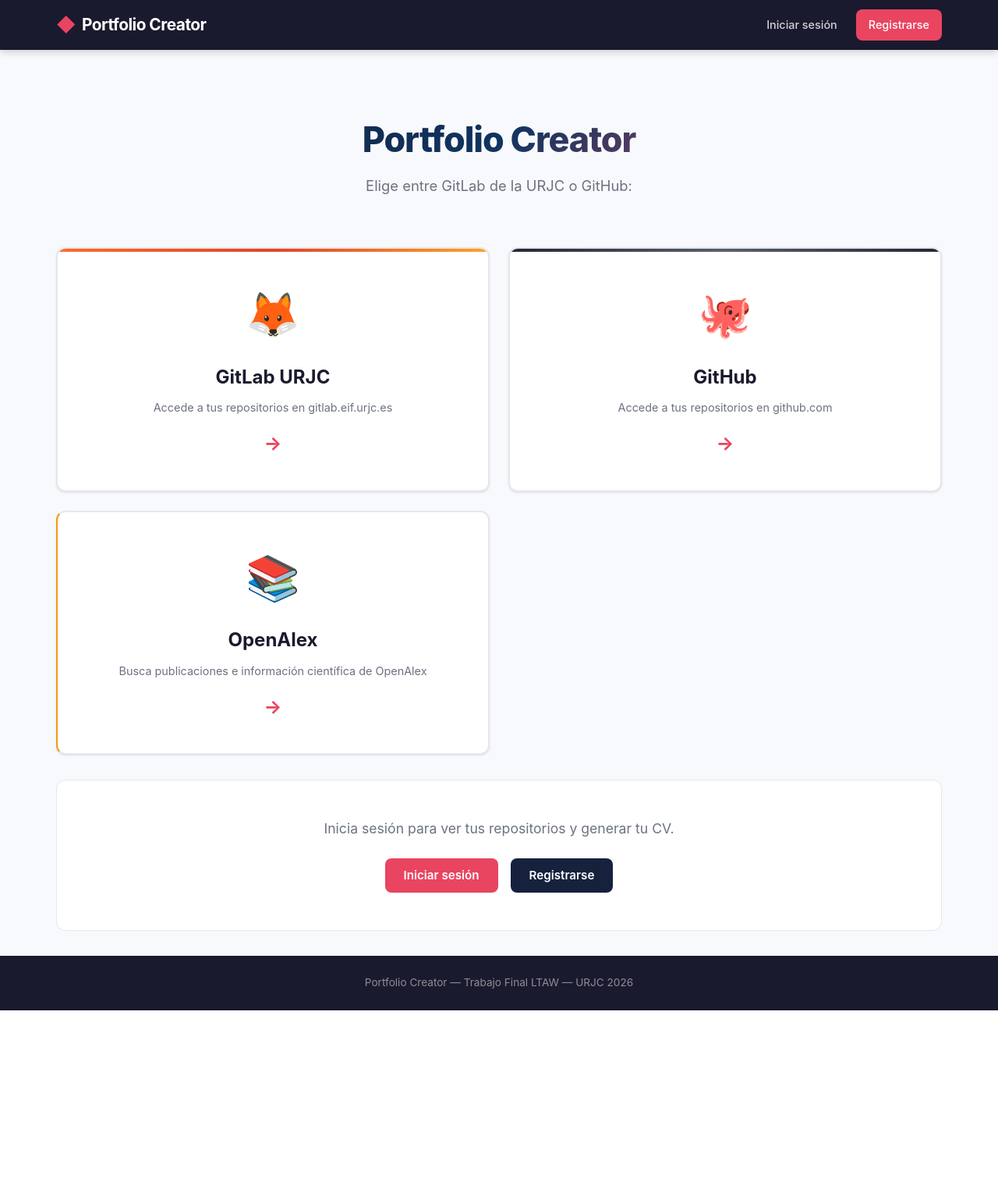
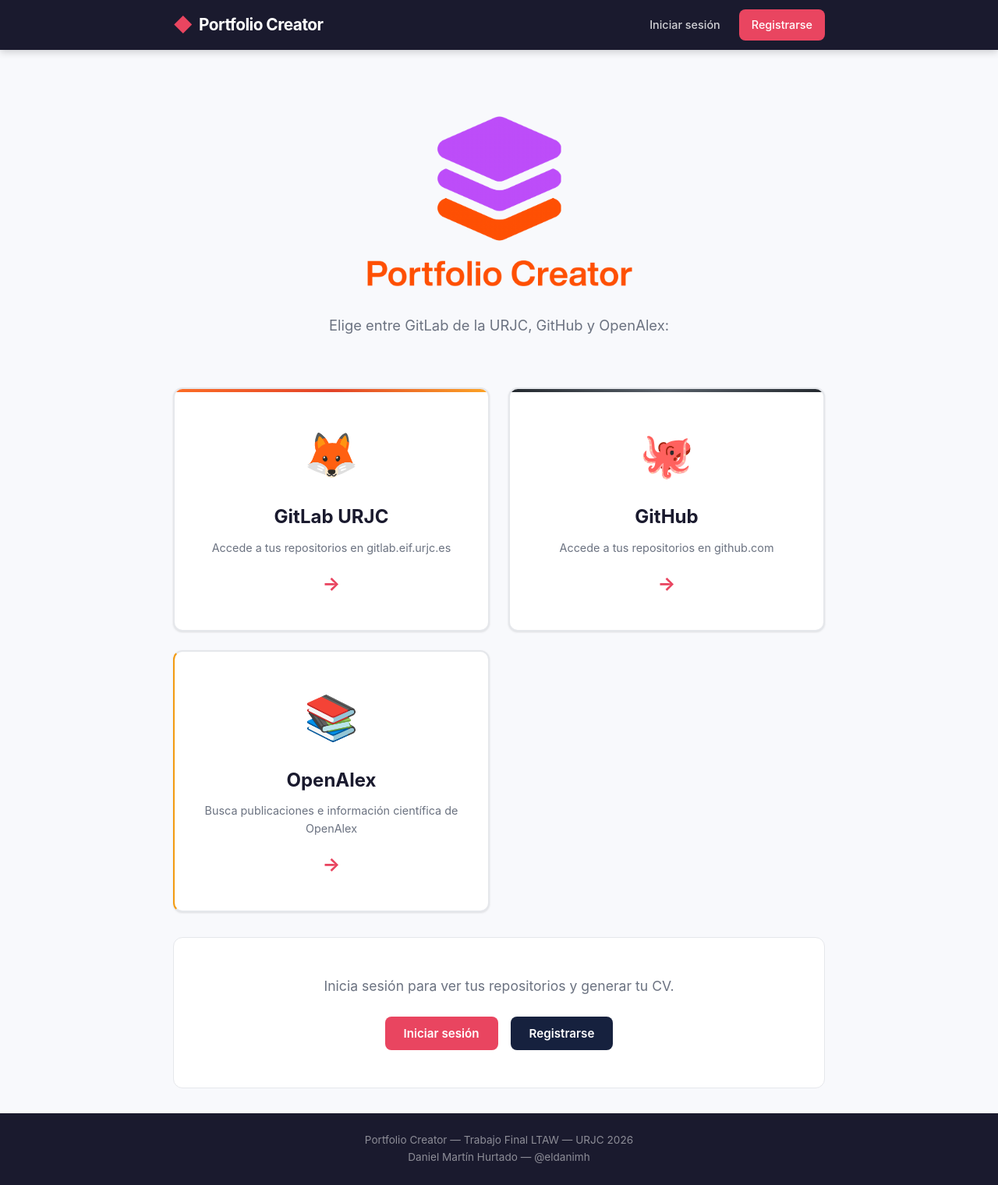
Before and after one commit to eldanimh/PortfolioCreator, a Django app: page / in a window 1280 px wide. Shown: the whole page at 78% size. Before the commit the page ends 1296 px from the top, so only its background shows below. Run offline with Django 4.2, Linux system fonts and the light colour scheme; some libraries are stand-ins or nearby versions.

Commit message:
feat: add site logo, favicon, and update homepage UI with new branding elements

```diff
--- a/portfolioCV/static/portfolioCV/css/style.css
+++ b/portfolioCV/static/portfolioCV/css/style.css
@@ -63,7 +63,7 @@ a:hover {
 }
 
 .nav-container {
-    max-width: 1200px;
+    max-width: 900px;
     margin: 0 auto;
     display: flex;
     justify-content: space-between;
@@ -139,7 +139,7 @@ a:hover {
 
 /* ─── Messages ──────────────────────────────────────────── */
 .messages-container {
-    max-width: 1200px;
+    max-width: 900px;
     margin: 1rem auto 0;
     padding: 0 2rem;
 }
@@ -178,7 +178,7 @@ a:hover {
 
 /* ─── Main Content ──────────────────────────────────────── */
 .main-content {
-    max-width: 1200px;
+    max-width: 900px;
     margin: 0 auto;
     padding: 2rem;
     width: 100%;
@@ -595,7 +595,8 @@ a:hover {
 
 /* ─── Detail Pages ──────────────────────────────────────── */
 .detail-container {
-    max-width: 800px;
+    max-width: 100%;
+    margin: 0 auto;
 }
 
 .detail-card {
--- a/portfolioCV/templates/portfolioCV/base.html
+++ b/portfolioCV/templates/portfolioCV/base.html
@@ -1,12 +1,17 @@
 {% load static %}
 <!DOCTYPE html>
 <html lang="es">
+
 <head>
     <meta charset="UTF-8">
     <meta name="viewport" content="width=device-width, initial-scale=1.0">
     <title>{% block title %}Portfolio Creator{% endblock %}</title>
-    <link rel="stylesheet" href="{% static 'portfolioCV/css/style.css' %}">
+    <link rel="shortcut icon" type="image/png" href="{% static 'portfolioCV/img/logo.png' %}?v=4">
+    <link rel="icon" type="image/png" href="{% static 'portfolioCV/img/logo.png' %}?v=4">
+    <link rel="apple-touch-icon" href="{% static 'portfolioCV/img/logo.png' %}?v=4">
+    <link rel="stylesheet" href="{% static 'portfolioCV/css/style.css' %}?v=3">
 </head>
+
 <body>
     <nav class="navbar">
         <div class="nav-container">
@@ -15,12 +20,12 @@
             </a>
             <div class="nav-links">
                 {% if user.is_authenticated %}
-                    <a href="{% url 'cv_builder' %}" class="nav-link">📄 Mi CV</a>
-                    <a href="{% url 'configurar_tokens' %}" class="nav-link">⚙ Tokens</a>
-                    <a href="{% url 'logout' %}" class="nav-link nav-link-logout">Cerrar sesión</a>
+                <a href="{% url 'cv_builder' %}" class="nav-link">📄 Mi CV</a>
+                <a href="{% url 'configurar_tokens' %}" class="nav-link">⚙ Tokens</a>
+                <a href="{% url 'logout' %}" class="nav-link nav-link-logout">Cerrar sesión</a>
                 {% else %}
-                    <a href="{% url 'login' %}" class="nav-link">Iniciar sesión</a>
-                    <a href="{% url 'registro' %}" class="nav-link nav-link-accent">Registrarse</a>
+                <a href="{% url 'login' %}" class="nav-link">Iniciar sesión</a>
+                <a href="{% url 'registro' %}" class="nav-link nav-link-accent">Registrarse</a>
                 {% endif %}
             </div>
         </div>
@@ -43,7 +48,9 @@
     <footer class="footer">
         <div class="footer-content">
             <p>Portfolio Creator — Trabajo Final LTAW — URJC 2026</p>
+            <p><a href="https://github.com/eldanimh" style="color: rgba(255, 255, 255, 0.5);" target="_blank">Daniel Martín Hurtado — @eldanimh</a></p>
         </div>
     </footer>
 </body>
+
 </html>
--- a/portfolioCV/templates/portfolioCV/gemini_resumen.html
+++ b/portfolioCV/templates/portfolioCV/gemini_resumen.html
@@ -3,13 +3,13 @@
 {% block title %}{{ cv_type_label }} — {{ item_name }} — Portfolio Creator{% endblock %}
 
 {% block content %}
-<div class="page-header" style="max-width: 900px; margin: 0 auto;">
+<div class="page-header">
     <a href="javascript:history.back()" class="back-link">← Volver al detalle</a>
     <h1 class="page-title">🤖 {{ cv_type_label }}</h1>
     <p style="color: #57606a;">Resumen en tiempo real para <strong>{{ item_name }}</strong> ({{ platform }})</p>
 </div>
 
-<div class="detail-container" style="max-width: 900px; margin: 0 auto; margin-top: 1.5rem;">
+<div class="detail-container" style="margin-top: 1.5rem;">
     <div class="detail-card gemini-result-card">
         <div class="gemini-badge">
             <span class="gemini-badge-icon">🤖</span>
--- a/portfolioCV/templates/portfolioCV/index.html
+++ b/portfolioCV/templates/portfolioCV/index.html
@@ -1,11 +1,13 @@
 {% extends "portfolioCV/base.html" %}
+{% load static %}
 
 {% block title %}Portfolio Creator — Inicio{% endblock %}
 
 {% block content %}
 <div class="hero-section">
-    <h1 class="hero-title">Portfolio Creator</h1>
-    <p class="hero-subtitle">Elige entre GitLab de la URJC o GitHub:</p>
+    <img src="{% static 'portfolioCV/img/logo.png' %}" alt="Portfolio Creator Logo"
+        style="width: 350px; height: auto; margin: 0 auto 1.5rem auto; display: block;">
+    <p class="hero-subtitle">Elige entre GitLab de la URJC, GitHub y OpenAlex:</p>
 </div>
 
 <div class="platforms-grid">
```
Also changed, not shown: spec.md (+1 -0 lines), portfolioCV/static/portfolioCV/img/logo.png (added).
